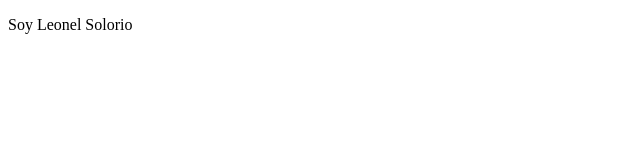
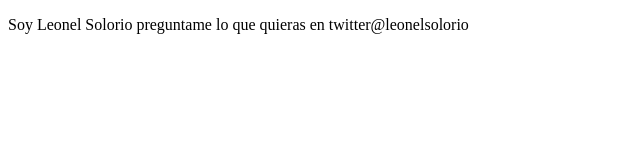
Before and after one commit to marks432/proyectoDemoCursoPrework, a plain HTML site: page index.html in a window 1280 px wide. Shown: the whole page, without its empty margins (0-640 px from the left). Drawn offline with Linux system fonts and the light colour scheme.

Commit message:
Agregamos perfil de twitter

```diff
--- a/index.html
+++ b/index.html
@@ -7,6 +7,6 @@
     <title>Hola Mundo</title>
 </head>
 <body>
-    <p>Soy Leonel Solorio</p>
+    <p>Soy Leonel Solorio preguntame lo que quieras en twitter@leonelsolorio</p>
 </body>
 </html>
```
